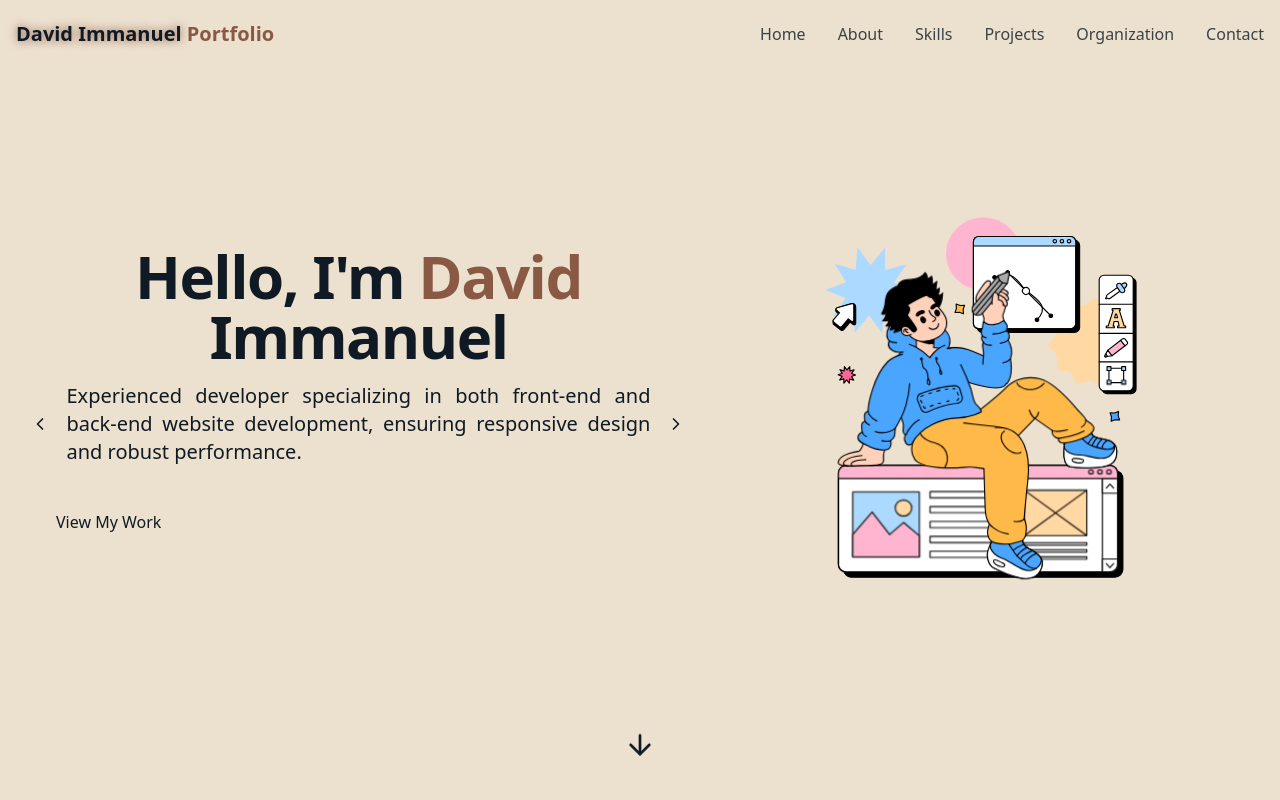
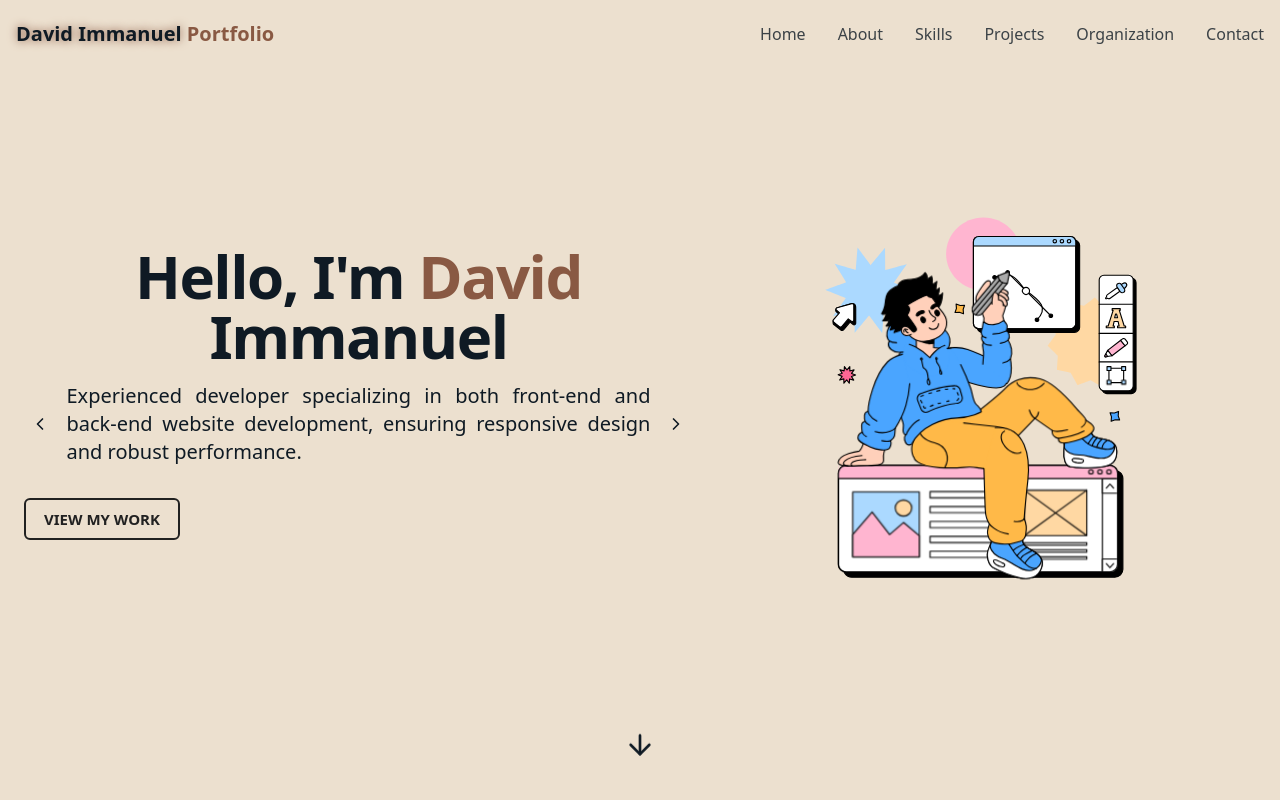
Before and after one commit to d1laav/portfolio-website, a React (Vite) app: page / in a window 1280 px wide. Shown: the top 800 px of the page. Built offline with nearby package versions, Linux system fonts and the light colour scheme.

Commit message:
updating project button & hero section

```diff
--- a/src/components/HeroSection.jsx
+++ b/src/components/HeroSection.jsx
@@ -102,7 +102,7 @@ export const HeroSection = () => {
             </button>
           </div>
 
-          <div className="flex justify-start opacity-0 p-2  animate-fade-in-delay-4">
+          <div className="flex justify-center md:justify-start opacity-0 p-2 animate-fade-in-delay-4 mt-6 md:mt-0">
             <ProjectButton />
           </div>
         </div>
--- a/src/components/ProjectButton.jsx
+++ b/src/components/ProjectButton.jsx
@@ -12,52 +12,30 @@ const CVButton = () => {
 
 const StyledWrapper = styled.div`
 
-  .button {
+  a {
     position: relative;
+    display: inline-block;
+    padding: 8px 18px; /* Ukuran lebih kecil */
+    border: 2px solid #212121;
+    text-transform: uppercase;
+    color: #212121;
+    text-decoration: none;
+    font-weight: 600;
+    font-size: 15px; /* Ukuran font lebih kecil */
+    background: transparent;
     overflow: hidden;
-    height: 3rem;
-    padding: 0 2rem;
-    border-radius: 1.5rem;
-    background: var(--primary);
-    background-size: 400%;
-    color: var(--primary-foreground);
-    border: none;
-    cursor: pointer;
-    text-decoration: none;
-    display: inline-flex;
-    align-items: center;
-    justify-content: center;
-    font-weight: 500;
-    font-size: 1rem;
-    transition: background 0.3s;
+    transition: color 0.3s, background 0.3s;
+    border-radius: 6px;
   }
 
-  .button:hover::before {
-    transform: scaleX(1);
+  a:hover {
+    background: #212121;
+    color: #fff;
   }
 
-  .button-content {
+  a span {
     position: relative;
-    z-index: 0;
-  }
-
-  .button::before {
-    content: "";
-    position: absolute;
-    top: 0;
-    left: 0;
-    transform: scaleX(0);
-    transform-origin: 0 50%;
-    width: 100%;
-    height: inherit;
-    border-radius: inherit;
-    background: linear-gradient(
-      82.3deg,
-      rgba(181, 101, 29) 20.8%,
-      rgba(150, 75, 0) 94.3%
-    );
-    transition: all 0.475s;
-    z-index: -1;
+    z-index: 3;
   }
 `;
 
```
